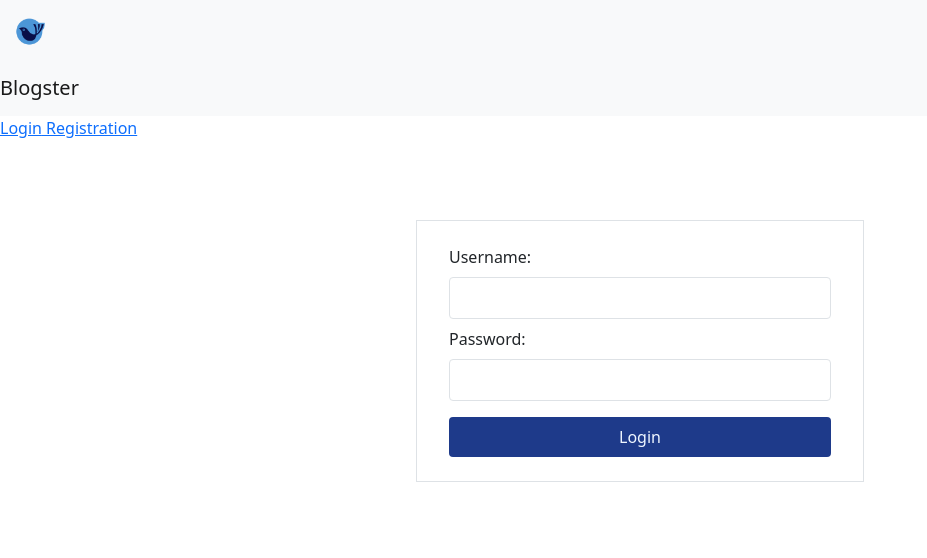
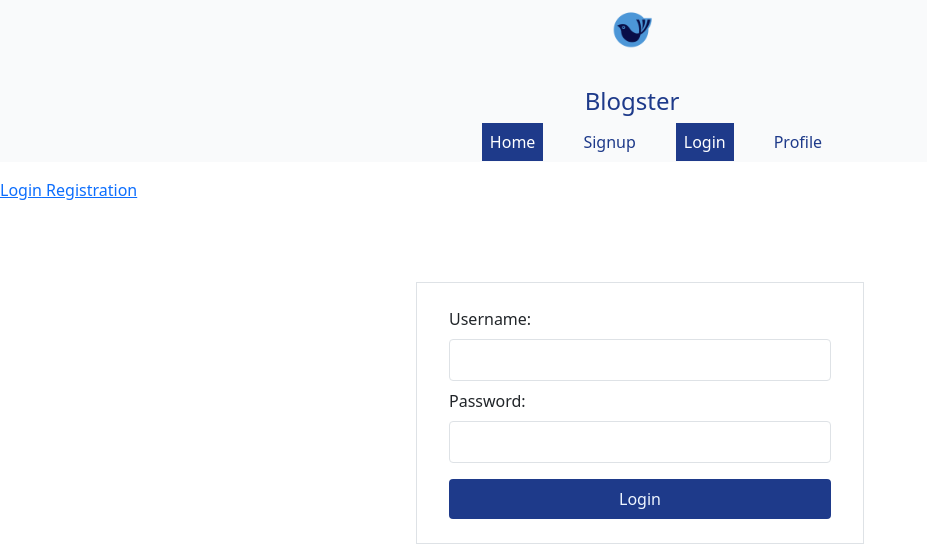
Before and after one commit to Woz-U-Group-Projects/team-javascript, a React (Create React App) app in the folder Client-Side/: page /login in a window 1280 px wide. Shown: the top 558 px of the page, without its empty margins (0-927 px from the left). Built offline with nearby package versions, Linux system fonts and the light colour scheme; no server answers.

Commit message:
Navbar.js -> Refactored NavBar display mode to enhance readability

```diff
--- a/Client-Side/src/components/Navbar.js
+++ b/Client-Side/src/components/Navbar.js
@@ -1,36 +1,60 @@
-import React from 'react'
-import {Link} from 'react-router-dom'
-import Logo2 from '../images/blogsterlogo.png'
+import React from 'react';
+import { Link, NavLink } from 'react-router-dom';
+import Logo2 from '../images/blogsterlogo.png';
 
 const Navbar = () => {
   return (
-        <nav className="navbar navbar-expand-lg navbar-light bg-light">
-        <a className="navbar-brand" href="#">
-            <img src={Logo2}  width="60" height="60" alt="small logo"/>
-            Blogster
+    <nav class='bg-gray-50'>
+      <a
+        class='navbar-brand flex flex-col justify-center items-center'
+        href='#'>
+        <img src={Logo2} className='' width={80} height={80} alt='small logo' />
+        <span className='text-2xl text-blue-900'>Blogster</span>
       </a>
-        <button className="navbar-toggler" type="button" data-toggle="collapse" data-target="#navbarText" aria-controls="navbarText" aria-expanded="false" aria-label="Toggle navigation">
-          <span className="navbar-toggler-icon"></span>
-        </button>
-        <div className="collapse navbar-collapse" id="navbarText">
-          {/* <ul className="navbar-nav ms-auto">
-            <li className="nav-item active">
-              <Link id="RouterNavLink" to="/" className="btn btn-primary"> Home </Link>
+      <ul class='flex item-center justify-center'>
+        <li class='nav-item active'>
+          <a className='nav-link'>
+            <NavLink
+              to='/'
+              className='text-blue-900 no-underline scale-0 hover:bg-blue-900 hover:text-blue-50 py-2 px-2'
+              activeClassName='bg-blue-900 text-white'>
+              Home
+            </NavLink>
+          </a>
         </li>
-            <li className="nav-item active">
-              <Link id ="RouterNavLink" to="/registration" className="btn btn-primary">Signup</Link>
+        <li className='nav-item active'>
+          <a class='nav-link'>
+            <NavLink
+              to='/registration'
+              className='text-blue-900 no-underline scale-0 hover:bg-blue-900 hover:text-blue-50 py-2 px-2'
+              activeClassName='bg-blue-900 text-white'>
+              Signup
+            </NavLink>
+          </a>
         </li>
-            <li className="nav-item">
-              <Link id="RouterNavLink" to="/login" className="btn btn-primary">Login</Link>
+        <li class='nav-item'>
+          <a class='nav-link'>
+            <NavLink
+              to='/login'
+              className='text-blue-900 no-underline scale-0 hover:bg-blue-900 hover:text-blue-50 py-2 px-2'
+              activeClassName='bg-blue-900 text-white'>
+              Login
+            </NavLink>
+          </a>
         </li>
-            <li className="nav-item">
-              <Link id="RouterNavLink" to="/profile/:id" className="btn btn-primary">Profile</Link>
+        <li class='nav-item'>
+          <a class='nav-link'>
+            <NavLink
+              to='/profile'
+              className='text-blue-900 no-underline scale-0 hover:bg-blue-900 hover:text-blue-50 py-2 px-2'
+              activeClassName='bg-blue-900 text-white'>
+              Profile
+            </NavLink>
+          </a>
         </li>
-          </ul> */}
-
-        </div>
+      </ul>
     </nav>
-    )
-}
+  );
+};
 
 export default Navbar;
```
Lines whose indentation alone changed are shown as unchanged.
